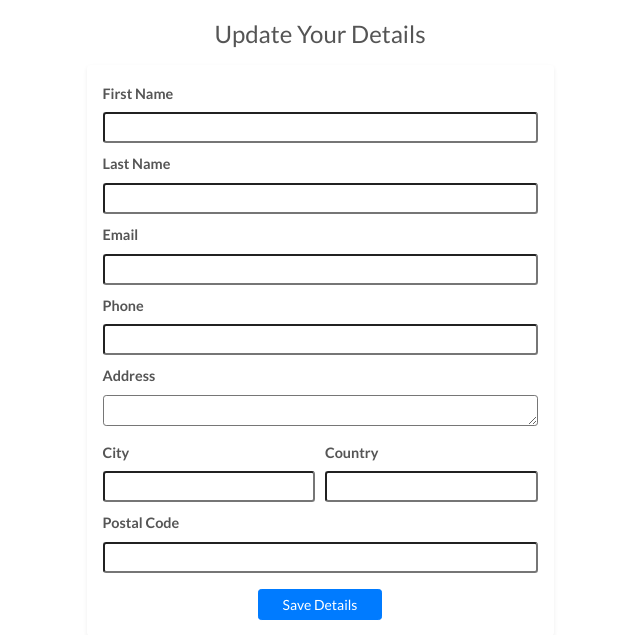
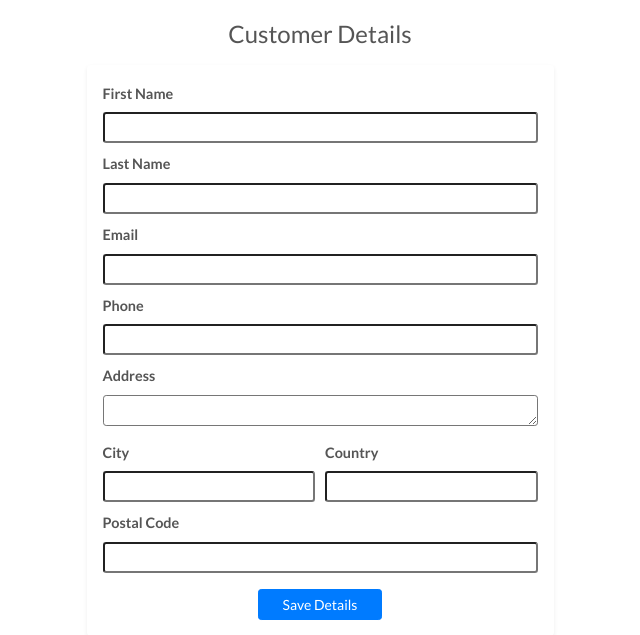
Before and after one commit to Alexiou981/elite-escapes, a Django app: page /customers/details/ in a window 1280 px wide. Shown: the part 72-707 px from the top of the page, without its empty margins (320-960 px from the left). Run offline with Django 3.2, Linux system fonts and the light colour scheme; the visitor is signed in with stand-in values (Sample User, id 1); data comes from the database, SQL or seed files in the repository; data that the repository does not hold is empty; some libraries are stand-ins or nearby versions.

Commit message:
update form heading

```diff
--- a/customers/templates/customers/customer_details.html
+++ b/customers/templates/customers/customer_details.html
@@ -6,7 +6,7 @@
 <div class="container vh-100 d-flex align-items-center justify-content-center">
     <div class="row w-100 justify-content-center">
         <div class="col-md-8 col-lg-6">
-            <h2 class="text-center mb-3" style="font-size: 1.5rem;">Update Your Details</h2>
+            <h2 class="text-center mb-3" style="font-size: 1.5rem;">Customer Details</h2>
 
             <!-- Compact form container to fit on any screen -->
             <div class="p-3 bg-white shadow-sm rounded" style="height: auto;">
```
